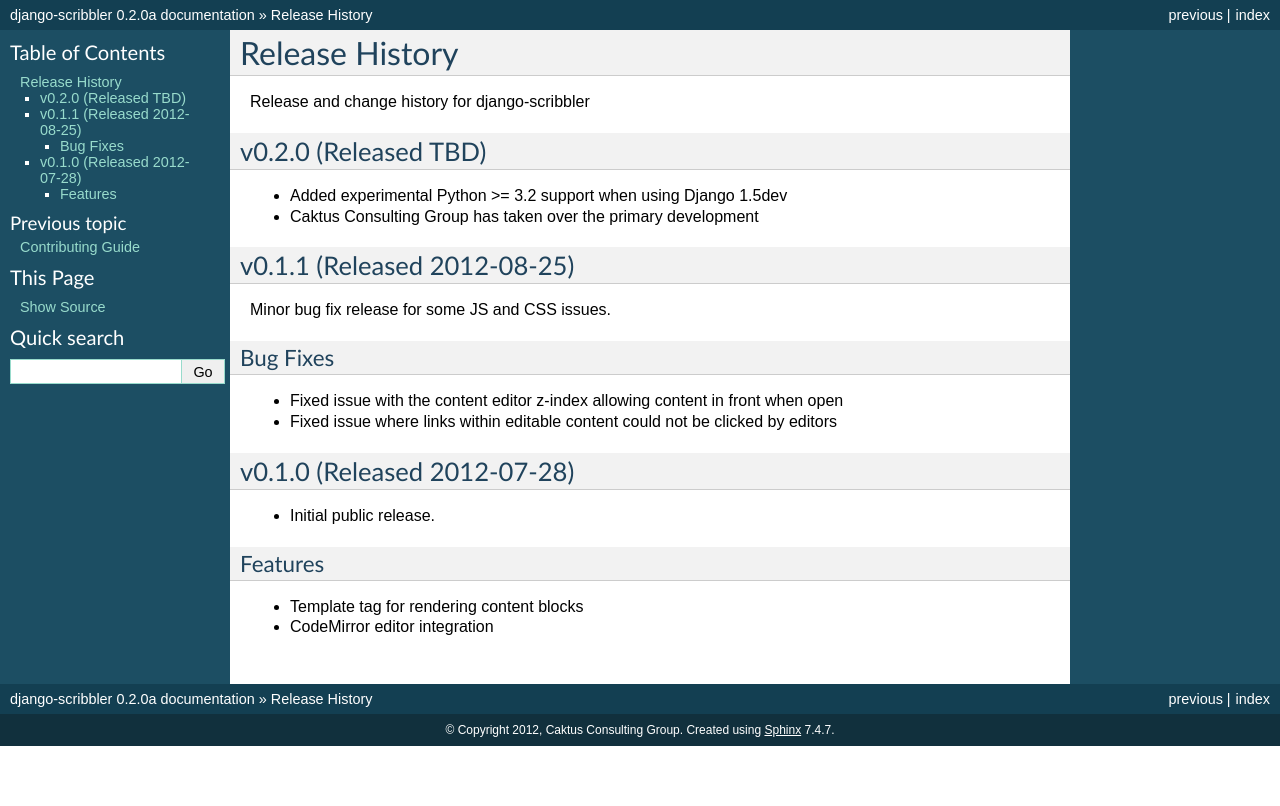
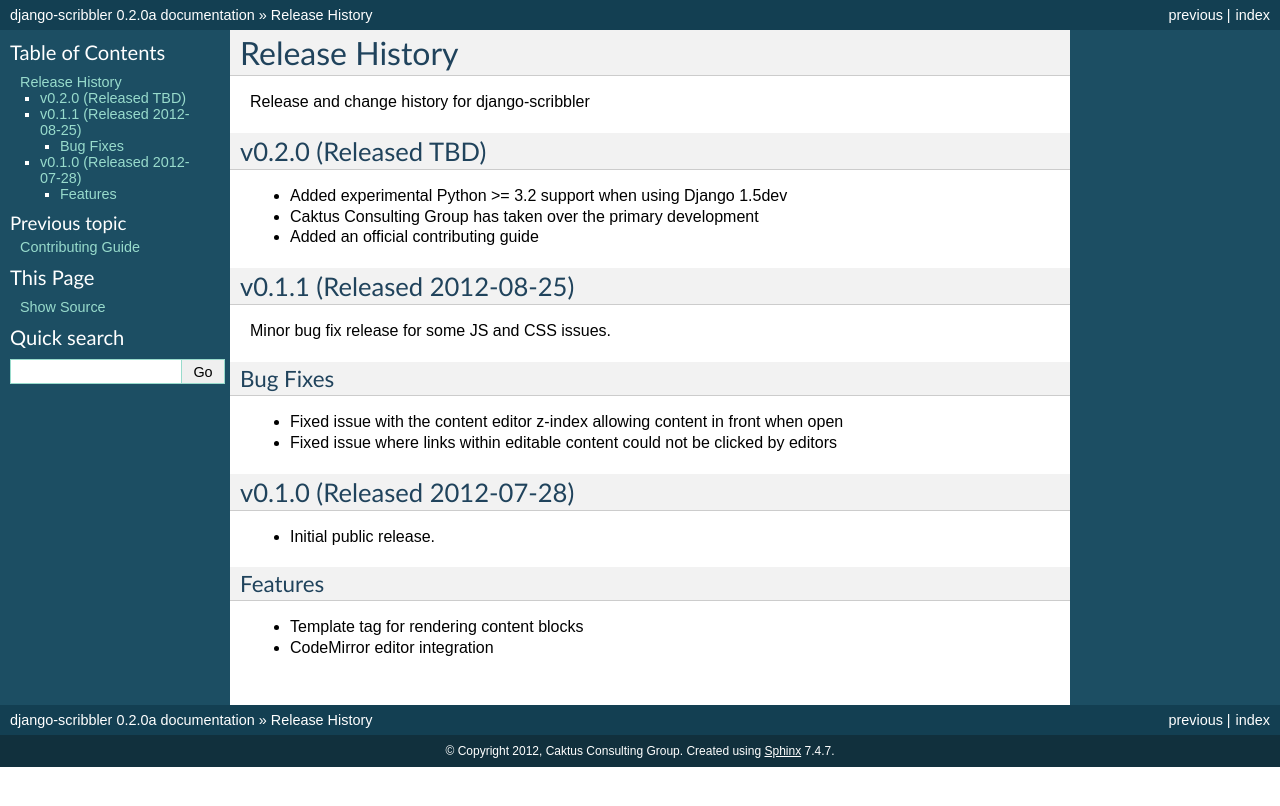
Before and after one commit to caktus/django-scribbler, a Sphinx documentation site: the page built from docs/releases.rst, in a window 1280 px wide. Shown: the top 806 px of the page. Built offline with Sphinx 7.4.7, drawn with Linux system fonts in a browser that asks for light colours.

Commit message:
Release note on new contributing guide.

```diff
--- a/docs/releases.rst
+++ b/docs/releases.rst
@@ -9,6 +9,7 @@
 
 - Added experimental Python >= 3.2 support when using Django 1.5dev
 - Caktus Consulting Group has taken over the primary development
+- Added an official contributing guide
 
 
 v0.1.1 (Released 2012-08-25)
```
